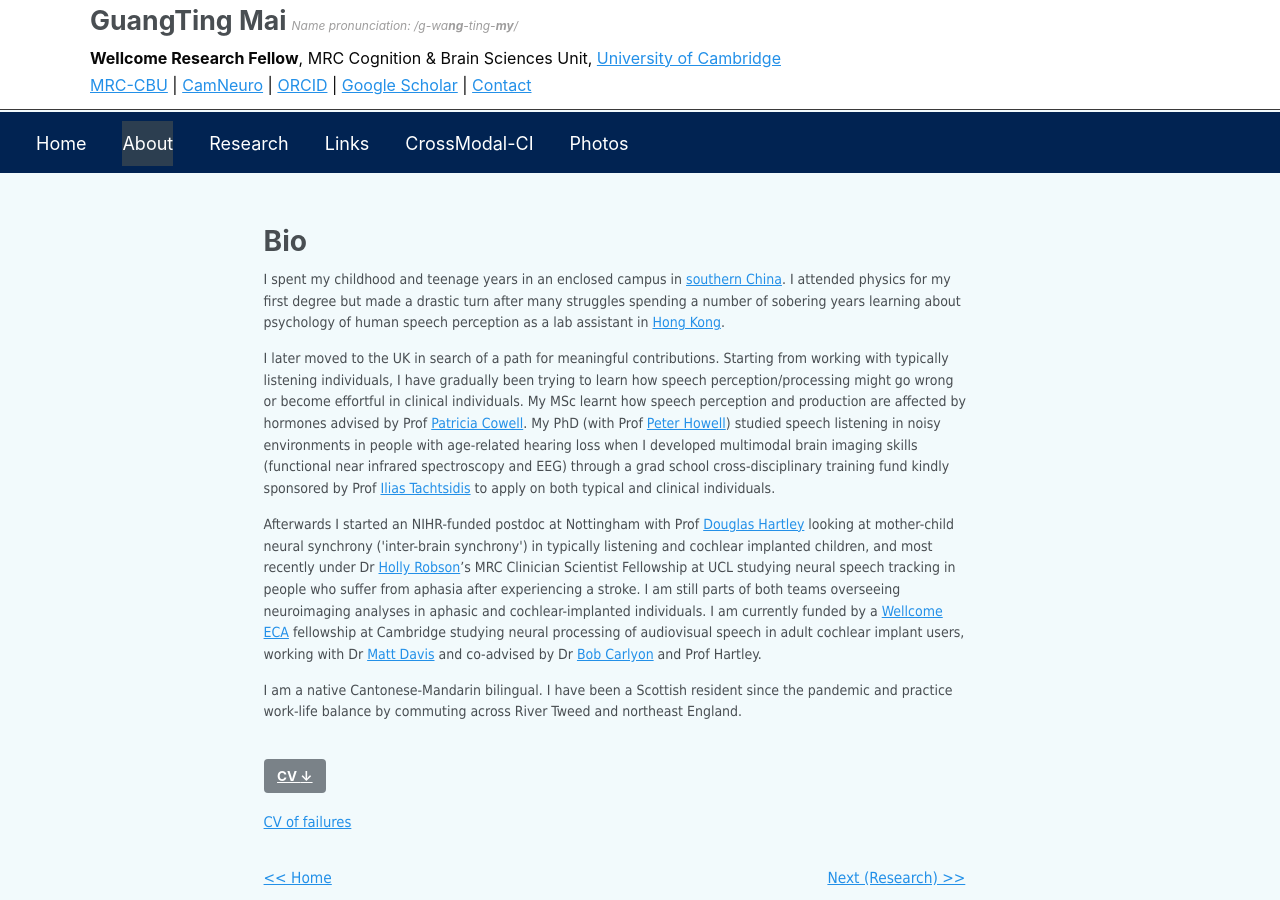
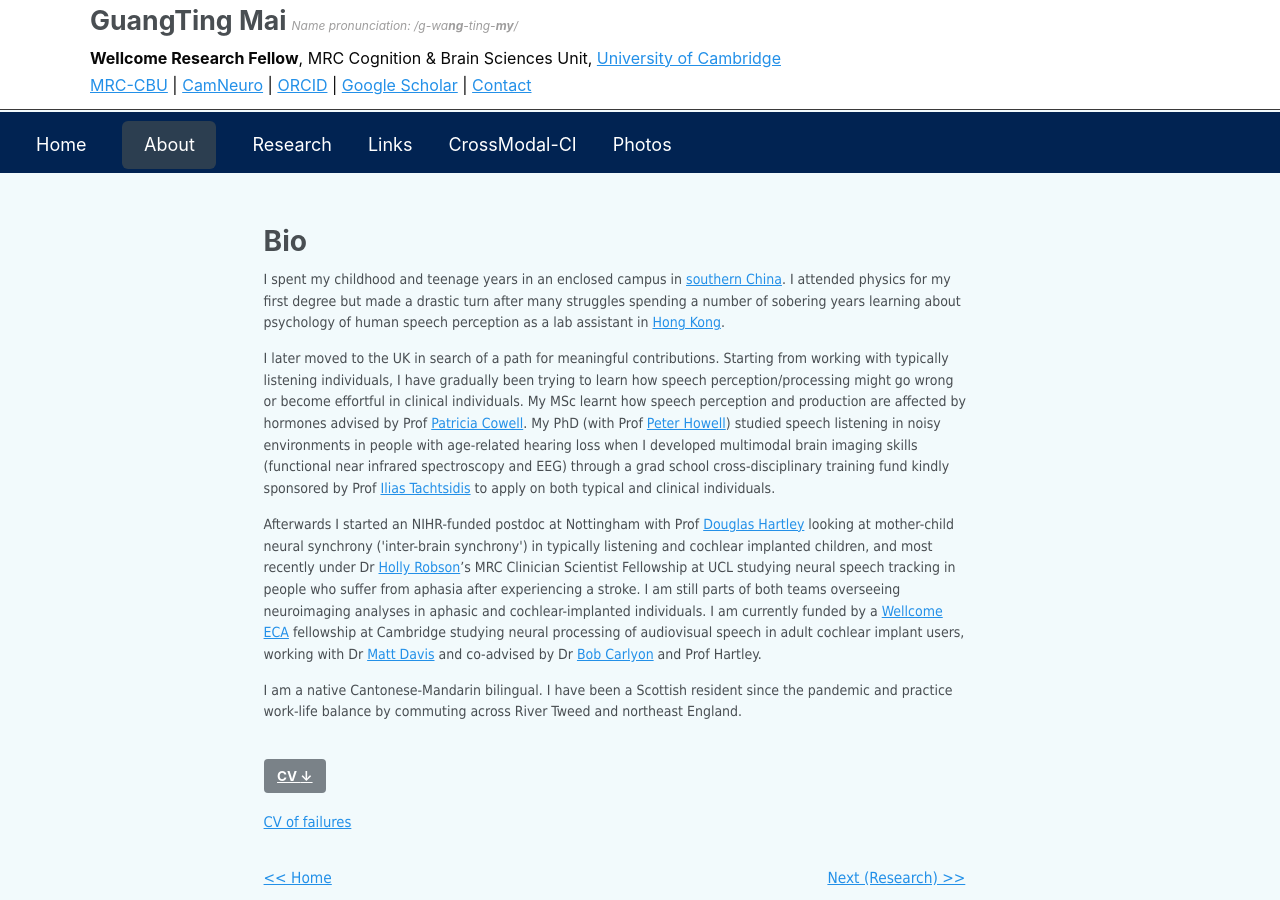
Before and after one commit to guangtingmai/guangtingmai.github.io, a Jekyll site: the page built from _pages/bio.html, in a window 1280 px wide and 900 px high. Built offline with Jekyll 4.4.1, drawn with Linux system fonts in a browser that asks for light colours.

Commit message:
Update custom.scss

```diff
--- a/_sass/custom.scss
+++ b/_sass/custom.scss
@@ -132,6 +132,8 @@ div.navigation-row span {
 }
 .masthead__menu-item.active > a {
   background-color: #2c3e50 !important;
+  padding: 0.6rem 1.2rem !important;
+  border-radius: 6px !important;
 }
 .masthead {
   position: static !important;
```
